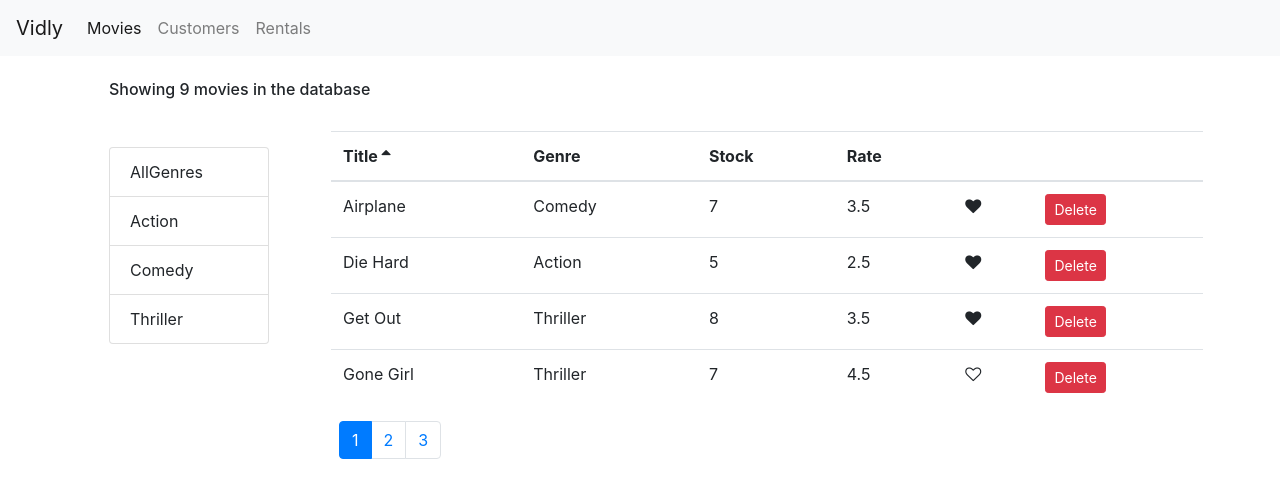
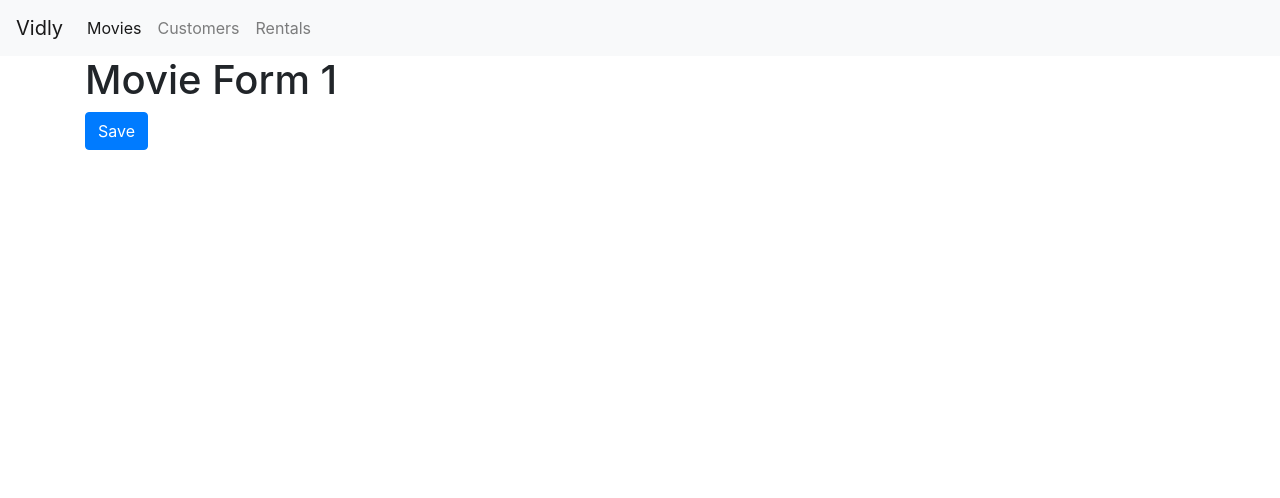
Before and after one commit to neelbavarva/React-App, a React (Create React App) app in the folder vidly/: page /movies/1 in a window 1280 px wide. Shown: the top 498 px of the page. Built offline with nearby package versions, Linux system fonts and the light colour scheme.

Commit message:
route done

```diff
--- a/vidly/src/App.js
+++ b/vidly/src/App.js
@@ -6,6 +6,7 @@ import Customers from "./components/customers";
 import Rentals from "./components/rentals";
 import NotFound from "./components/notFound";
 import NavBar from './components/navBar';
+import MovieForm from "./components/movieForm";
 import './App.css';
 
 function App() {
@@ -14,6 +15,7 @@ function App() {
       <NavBar />
       <main className="container">
         <Switch>
+          <Route path="/movies/:id" component={MovieForm} />
           <Route path="/movies" component={Movies} />
           <Route path="/customers" component={Customers} />
           <Route path="/rentals" component={Rentals} />
--- a/vidly/src/components/movieForm.jsx
+++ b/vidly/src/components/movieForm.jsx
@@ -1,10 +1,15 @@
 import React, { Component } from 'react';
 
-const MovieForm = () => {
-
-
-        return ( <h1>MovieForm</h1> );
-
+const MovieForm = ({match, history}) => {
+        return (
+        <div>
+        <h1>Movie Form {match.params.id}</h1>
+        <button className="btn btn-primary"
+                onClick={() => history.push("/movies")}
+        >
+        Save
+        </button>
+        </div>
+        );
 };
-
 export default MovieForm;
--- a/vidly/src/components/moviesTable.jsx
+++ b/vidly/src/components/moviesTable.jsx
@@ -3,11 +3,13 @@ import Like from './common/like';
 import TableHeader from './common/tableHeader';
 import TableBody from './common/tableBody';
 import Table from './common/table';
+import {Link} from 'react-router-dom';
+import { fromPairs } from 'lodash';
 
 class MoviesTable extends Component {
 
     columns= [
-        {path:'title',lable :'Title'},
+    {path:'title',lable :'Title', content: movie => <Link to = {`/movies/${movie._id}`}>{movie.title}</Link> },
         {path:'genre.name',lable :'Genre'},
         {path:'numberInStock',lable :'Stock'},
         {path:'dailyRentalRate',lable :'Rate'},
```
